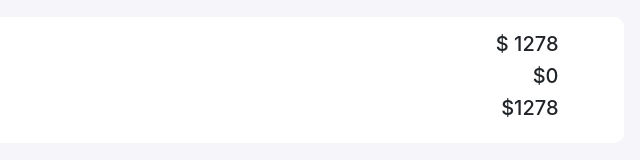
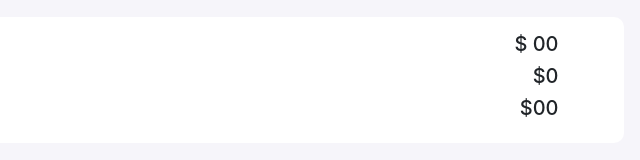
Before and after one commit to SakibAdnan/shoping-cart, a plain HTML site: page index.html in a window 1280 px wide. Shown: the part 512-672 px from the top of the page, 464-1104 px from the left. Drawn offline with nearby package versions, Linux system fonts and the light colour scheme.

```diff
--- a/index.html
+++ b/index.html
@@ -64,9 +64,9 @@
                      </div>
 
                      <div class="col-md-4 status">
-                        <h5 >$ <span id="cartSubTotal">1278</span> </h5>
+                        <h5 >$ <span id="cartSubTotal">00</span> </h5>
                         <h5>$0</h5>
-                        <h5>$<span id="cartTotal">1278</span> </h5>
+                        <h5>$<span id="cartTotal">00</span> </h5>
                      </div>
                   </div>
                </div>
```
